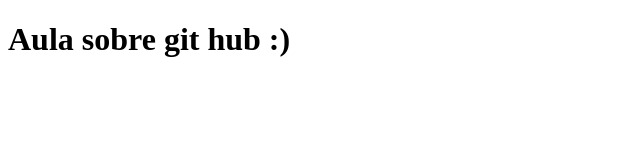
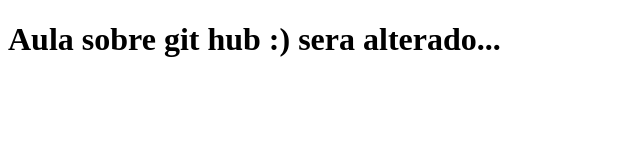
Before and after one commit to GiuCarrazoni/treinos_git, a plain HTML site: page index.html in a window 1280 px wide. Shown: the whole page, without its empty margins (0-640 px from the left). Drawn offline with Linux system fonts and the light colour scheme.

Commit message:
Fazendo alteração no index.html

```diff
--- a/index.html
+++ b/index.html
@@ -6,6 +6,9 @@
     <title>GIT </title>
 </head>
 <body>
-    <h1>Aula sobre git hub :)</h1>
+    <h1>Aula sobre git hub :)
+
+        sera alterado...
+    </h1>
 </body>
 </html>
```
